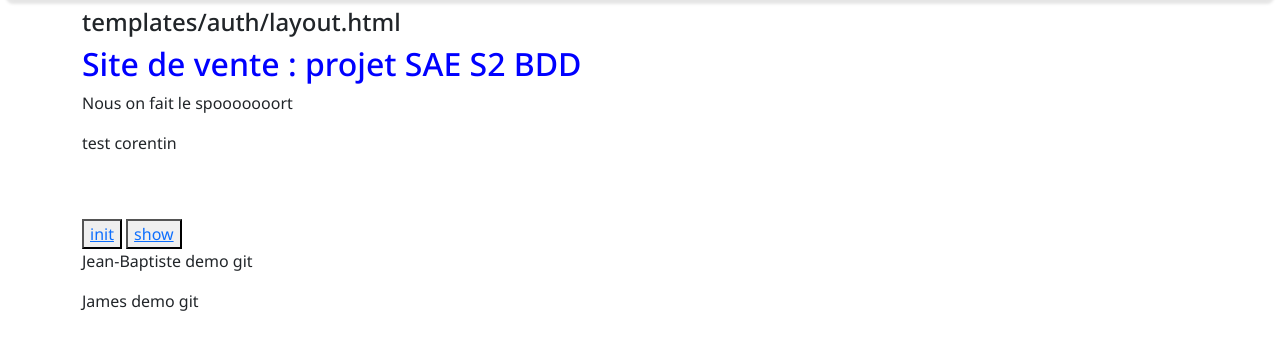
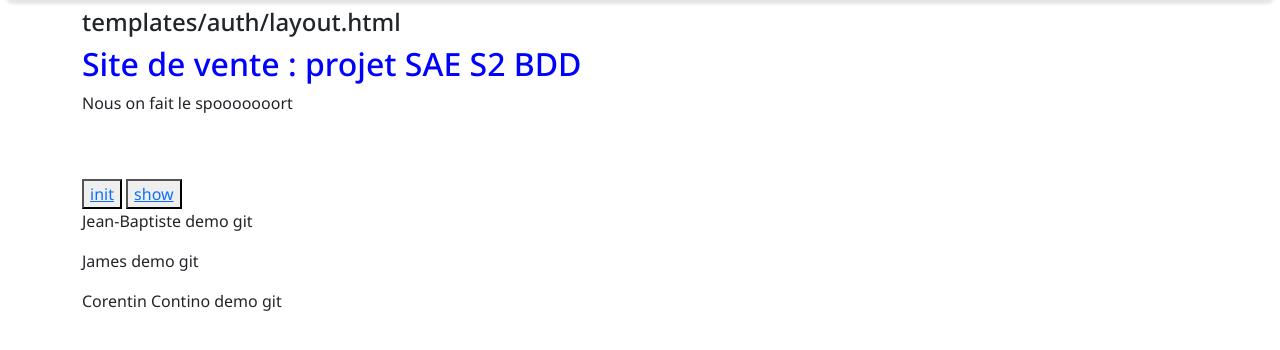
Before and after one commit to jbfroehl-iut90/SAE345_DIW, a Flask app: page / in a window 1280 px wide. Shown: the part 64-414 px from the top of the page. Run offline with Flask 3, Linux system fonts and the light colour scheme; some libraries are stand-ins or nearby versions.

Commit message:
Update layout.html

```diff
--- a/templates/auth/layout.html
+++ b/templates/auth/layout.html
@@ -21,13 +21,13 @@
         <h4>templates/auth/layout.html</h4>
         <h2>Site de vente : projet SAE S2 BDD</h2>
         <p>Nous on fait le spooooooort</p>
-        <p>test corentin</p>
         <br><br>
         <button><a href="/base/init">init</a></button>
         <button><a href="/client/article/show">show</a></button>
         <br>
         <p>Jean-Baptiste demo git</p>
         <p>James demo git</p>
+        <p>Corentin Contino demo git</p>
         {% endblock %}
     </div><!-- /.container -->
 
```
